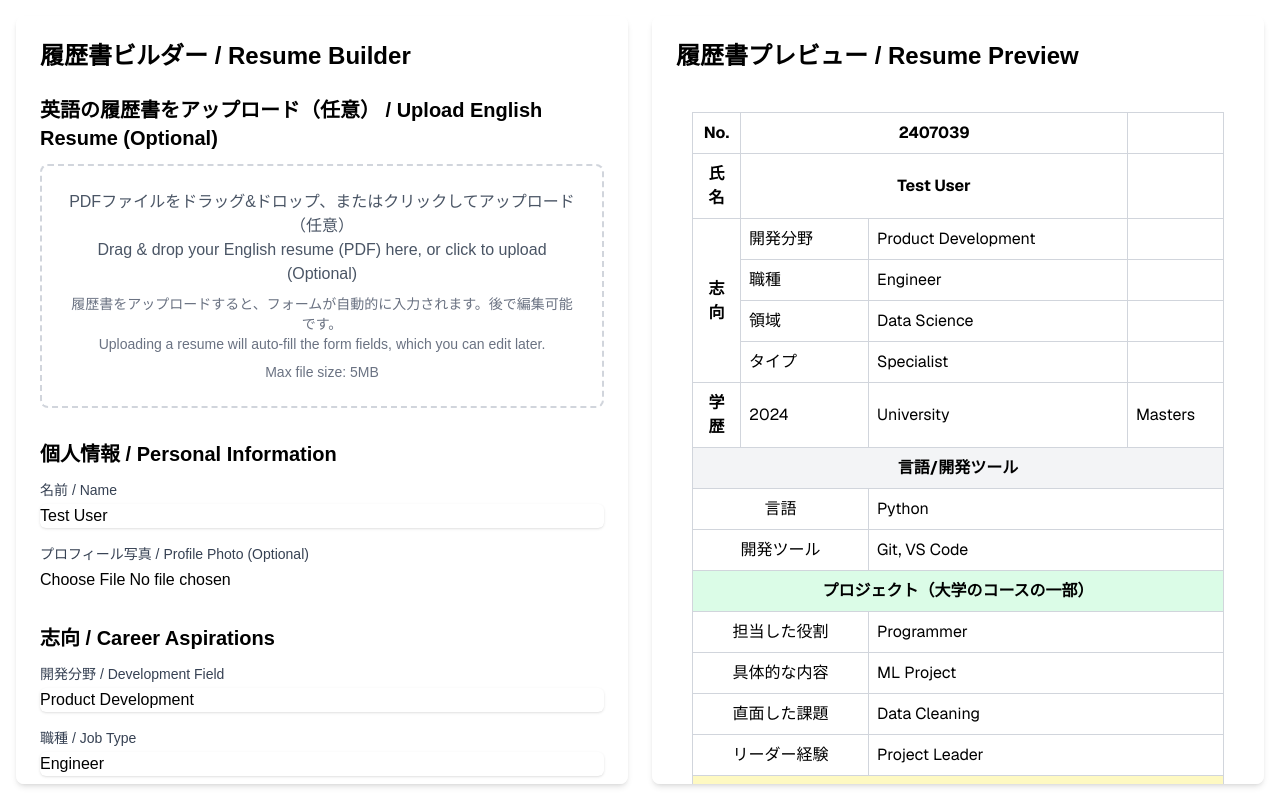
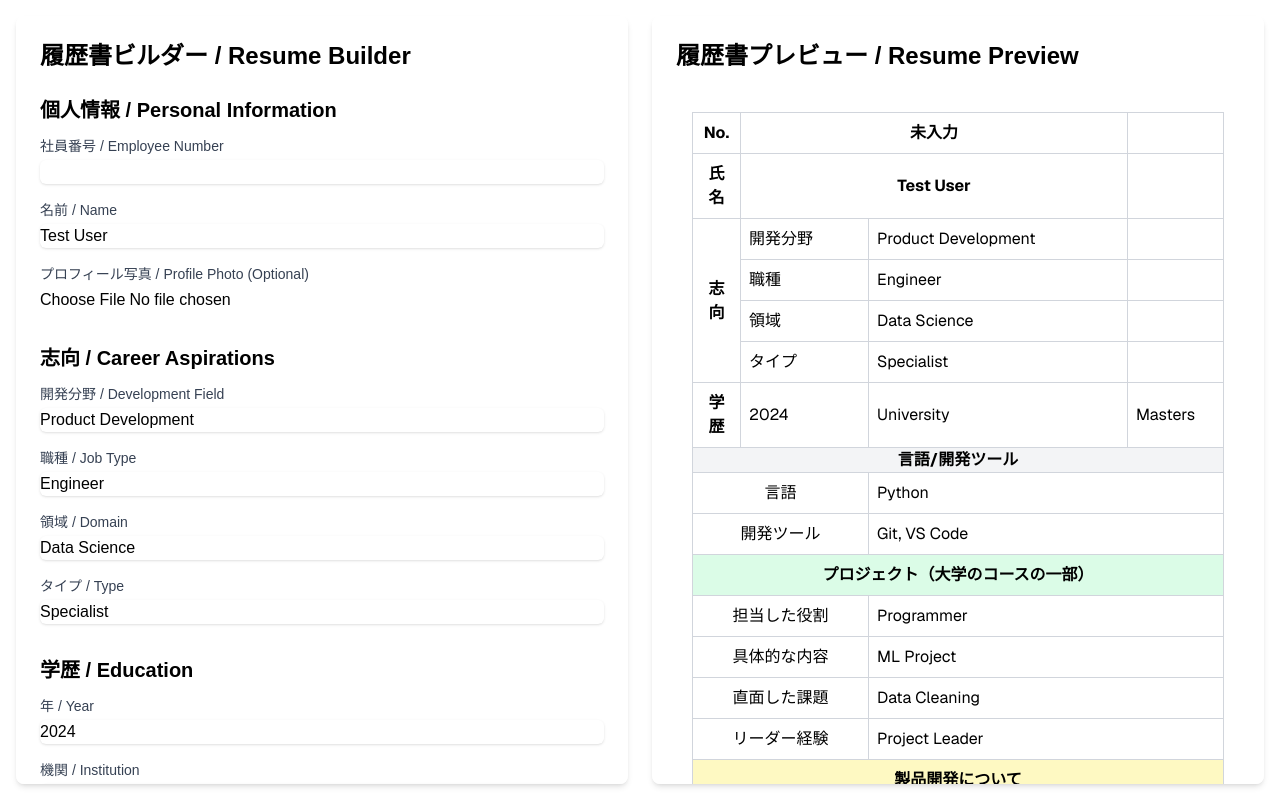
Before and after one commit to codewithyouwan/dalla, a Next.js app: page /makeResume in a window 1280 px wide. Built offline with nearby package versions, Linux system fonts and the light colour scheme.

Commit message:
Fix: Removed the english resume attachment box, employee id(hardcoded)..

```diff
--- a/src/app/api/generateResume/route.js
+++ b/src/app/api/generateResume/route.js
@@ -46,6 +46,7 @@ export async function POST(req) {
     console.log('Received details:', JSON.stringify(details, null, 2));
 
     const escapedDetails = {
+      employeeNumber: escapeLatex(details.employeeNumber),
       name: escapeLatex(details.name),
       devField: escapeLatex(details.devField),
       jobType: escapeLatex(details.jobType),
@@ -122,6 +123,7 @@ export async function POST(req) {
     }
 
     latexContent = latexContent
+      .replace('{employeeNumber}', escapedDetails.employeeNumber)
       .replace(/{name}/g, escapedDetails.name)
       .replace('{devField}', escapedDetails.devField)
       .replace('{jobType}', escapedDetails.jobType)
--- a/src/app/makeResume/page.jsx
+++ b/src/app/makeResume/page.jsx
@@ -4,6 +4,7 @@ import { useState, useEffect } from 'react';
 import Split from '../helper/split';
 
 const defaultDetails = {
+  employeeNumber: '',
   name: 'Test User',
   devField: 'Product Development',
   jobType: 'Engineer',
@@ -44,29 +45,6 @@ export default function MakeResume() {
   const [selectedSuggestion, setSelectedSuggestion] = useState('');
   const [selectedIndex, setSelectedIndex] = useState(null);
   const [photoPreview, setPhotoPreview] = useState(null);
-  const [uploading, setUploading] = useState(false);
-  const [uploadError, setUploadError] = useState(null);
-
-  useEffect(() => {
-    const extractedText = localStorage.getItem('extractedResumeText');
-    if (extractedText) {
-      const nameMatch = extractedText.match(/Name:\s*([^\n]+)/i) || extractedText.match(/^[A-Za-z\s]+(?=\n)/);
-      const educationMatch = extractedText.match(/Education[\s\S]*?(?=\n\n|\n[A-Z])/i);
-      const experienceMatch = extractedText.match(/(Experience|Work)[\s\S]*?(?=\n\n|\n[A-Z])/i);
-      const skillsMatch = extractedText.match(/Skills[\s\S]*?(?=\n\n|\n[A-Z])/i);
-
-      setDetails((prev) => ({
-        ...prev,
-        name: nameMatch ? nameMatch[1]?.trim() : '',
-        education: educationMatch
-          ? [{ year: '', institution: educationMatch[0]?.trim(), degree: '' }]
-          : prev.education,
-        projectDescription: experienceMatch ? experienceMatch[0]?.trim() : '',
-        languages: skillsMatch ? skillsMatch[0]?.match(/Languages:\s*([^\n]+)/i)?.[1]?.trim() : '',
-        devTools: skillsMatch ? skillsMatch[0]?.match(/Tools:\s*([^\n]+)/i)?.[1]?.trim() : '',
-      }));
-    }
-  }, []);
 
   useEffect(() => {
     if (details.photo) {
@@ -156,55 +134,6 @@ export default function MakeResume() {
     setSelectedIndex(index);
   };
 
-  const handleResumeDrop = async (e) => {
-    e.preventDefault();
-    const file = e.dataTransfer?.files[0] || e.target.files[0];
-
-    if (!file || file.type !== 'application/pdf') {
-      setUploadError('Please upload a valid PDF file.');
-      return;
-    }
-
-    setUploading(true);
-    setUploadError(null);
-
-    const formData = new FormData();
-    formData.append('file', file);
-
-    try {
-      const response = await fetch('/api/upload-resume', {
-        method: 'POST',
-        body: formData,
-      });
-
-      const result = await response.json();
-      if (!response.ok) throw new Error(result.error || 'Upload failed');
-
-      localStorage.setItem('extractedResumeText', result.extractedText);
-      const extractedText = result.extractedText;
-
-      const nameMatch = extractedText.match(/Name:\s*([^\n]+)/i) || extractedText.match(/^[A-Za-z\s]+(?=\n)/);
-      const educationMatch = extractedText.match(/Education[\s\S]*?(?=\n\n|\n[A-Z])/i);
-      const experienceMatch = extractedText.match(/(Experience|Work)[\s\S]*?(?=\n\n|\n[A-Z])/i);
-      const skillsMatch = extractedText.match(/Skills[\s\S]*?(?=\n\n|\n[A-Z])/i);
-
-      setDetails((prev) => ({
-        ...prev,
-        name: nameMatch ? nameMatch[1]?.trim() : '',
-        education: educationMatch
-          ? [{ year: '', institution: educationMatch[0]?.trim(), degree: '' }]
-          : prev.education,
-        projectDescription: experienceMatch ? experienceMatch[0]?.trim() : '',
-        languages: skillsMatch ? skillsMatch[0]?.match(/Languages:\s*([^\n]+)/i)?.[1]?.trim() : '',
-        devTools: skillsMatch ? skillsMatch[0]?.match(/Tools:\s*([^\n]+)/i)?.[1]?.trim() : '',
-      }));
-    } catch (err) {
-      setUploadError(err.message);
-    } finally {
-      setUploading(false);
-    }
-  };
-
   const saveResume = async () => {
     setIsLoading(true);
     setError(null);
@@ -250,48 +179,20 @@ export default function MakeResume() {
       <div className="w-full md:w-1/2 bg-white p-6 rounded-lg shadow-md overflow-y-auto h-full">
         <h1 className="text-2xl text-black font-bold mb-6">履歴書ビルダー / Resume Builder</h1>
 
-        {/* Resume Upload Area */}
-        <div className="mb-8">
-          <h2 className="text-xl text-black font-semibold mb-3">英語の履歴書をアップロード（任意） / Upload English Resume (Optional)</h2>
-          <div
-            className={`border-2 border-dashed p-6 rounded-lg text-center ${
-              uploading ? 'border-blue-500 bg-blue-50' : 'border-gray-300'
-            }`}
-            onDrop={handleResumeDrop}
-            onDragOver={(e) => e.preventDefault()}
-          >
-            <input
-              type="file"
-              accept=".pdf"
-              onChange={handleResumeDrop}
-              className="hidden"
-              id="resume-upload"
-            />
-            <label
-              htmlFor="resume-upload"
-              className="cursor-pointer text-gray-600 hover:text-blue-500"
-            >
-              <p>
-                PDFファイルをドラッグ&ドロップ、またはクリックしてアップロード（任意）
-                <br />
-                Drag & drop your English resume (PDF) here, or click to upload (Optional)
-              </p>
-              <p className="text-sm text-gray-500 mt-2">
-                履歴書をアップロードすると、フォームが自動的に入力されます。後で編集可能です。
-                <br />
-                Uploading a resume will auto-fill the form fields, which you can edit later.
-              </p>
-              <p className="text-sm text-gray-500 mt-2">Max file size: 5MB</p>
-            </label>
-          </div>
-          {uploading && <p className="mt-2 text-blue-500">処理中... / Processing...</p>}
-          {uploadError && <p className="mt-2 text-red-500">{uploadError}</p>}
-        </div>
-
         {/* 1. Personal Information */}
         <div className="mb-8">
           <h2 className="text-xl text-black font-semibold mb-3">個人情報 / Personal Information</h2>
           <div className="space-y-4">
+            <div>
+              <label className="block text-sm font-medium text-gray-700">社員番号 / Employee Number</label>
+              <input
+                type="text"
+                name="employeeNumber"
+                value={details.employeeNumber}
+                onChange={handleInputChange}
+                className="mt-1 block text-black w-full rounded-md border-gray-300 shadow-sm focus:border-indigo-500 focus:ring-indigo-500"
+              />
+            </div>
             <div>
               <label className="block text-sm font-medium text-gray-700">名前 / Name</label>
               <input
@@ -607,7 +508,7 @@ export default function MakeResume() {
               />
             </div>
             <div>
-              <label className="block text-sm font-medium text-gray-700">性格 / Personality</label>
+              < label className="block text-sm font-medium text-gray-700">性格 / Personality</label>
               <input
                 type="text"
                 name="personality"
@@ -744,7 +645,7 @@ export default function MakeResume() {
             <tbody>
               <tr>
                 <td className="border border-gray-300 p-2 text-center font-bold w-12">No.</td>
-                <td className="border border-gray-300 p-2 text-center font-bold" colSpan="2">2407039</td>
+                <td className="border border-gray-300 p-2 text-center font-bold" colSpan="2">{details.employeeNumber || '未入力'}</td>
                 <td className="border border-gray-300 p-2 w-24">
                   {photoPreview && (
                     <img src={photoPreview} alt="Profile" className="w-12 h-12 object-cover" />
@@ -788,7 +689,7 @@ export default function MakeResume() {
                 </tr>
               ))}
               <tr className="bg-gray-100">
-                <td className="border border-gray-300 p-2 text-center font-bold" colSpan="4">言語/開発ツール</td>
+                <td className="border border-gray-300 p-0 text-center font-bold" colSpan="4">言語/開発ツール</td>
               </tr>
               <tr>
                 <td className="border border-gray-300 p-2 text-center font-medium" colSpan="2">言語</td>
@@ -872,7 +773,7 @@ export default function MakeResume() {
           </table>
         </div>
         <div className="text-black italic mt-4">
-          {!details.name && !selectedSuggestion && !photoPreview && 'フォームに入力すると履歴書プレビューがここに表示されます。 / Your resume preview will appear as you fill out the form.'}
+          {!details.name && !details.employeeNumber && !selectedSuggestion && !photoPreview && 'フォームに入力すると履歴書プレビューがここに表示されます。 / Your resume preview will appear as you fill out the form.'}
         </div>
       </div>
     </div>
```
Also changed, not shown: 1 other file (tests, documents, lock files or other folders).
